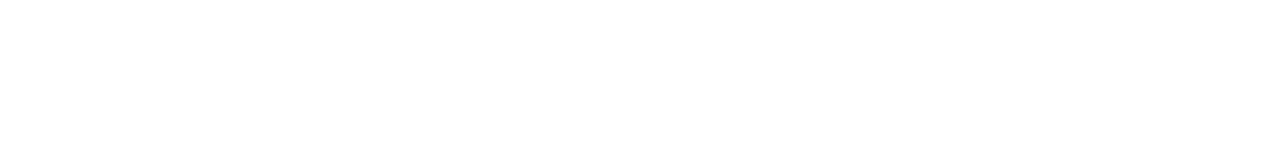
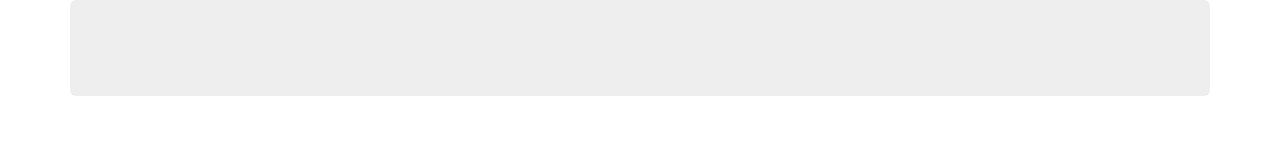
Before and after one commit to wairimukuria/Quiz-board, a plain HTML site: page index.html in a window 1280 px wide. Drawn offline with Linux system fonts and the light colour scheme.

Commit message:
added the meta tags,bootstrap and styles.css link and container and jumbotron classes on the html file

```diff
--- a/index.html
+++ b/index.html
@@ -1,8 +1,16 @@
 <!DOCTYPE html>
 <html>
-</html>
 
 <head>
-  </head>
+  <meta charset="utf-8" />
+  <meta http-equiv="X-UA-Compatible" content="IE=edge">
+  <title>Javascript-quiz-board</title>
+  <meta name="viewport" content="width=device-width, initial-scale=1">
+  <link href="css/bootstrap.css" rel="stylesheet" type="text/css" media="screen">
+  <link rel="stylesheet" type="text/css" media="screen" href="css/styles.css" />
+<head>
+
 <body>
+    <div class="container">
+      <div class="jumbotron">
 </body>
```
